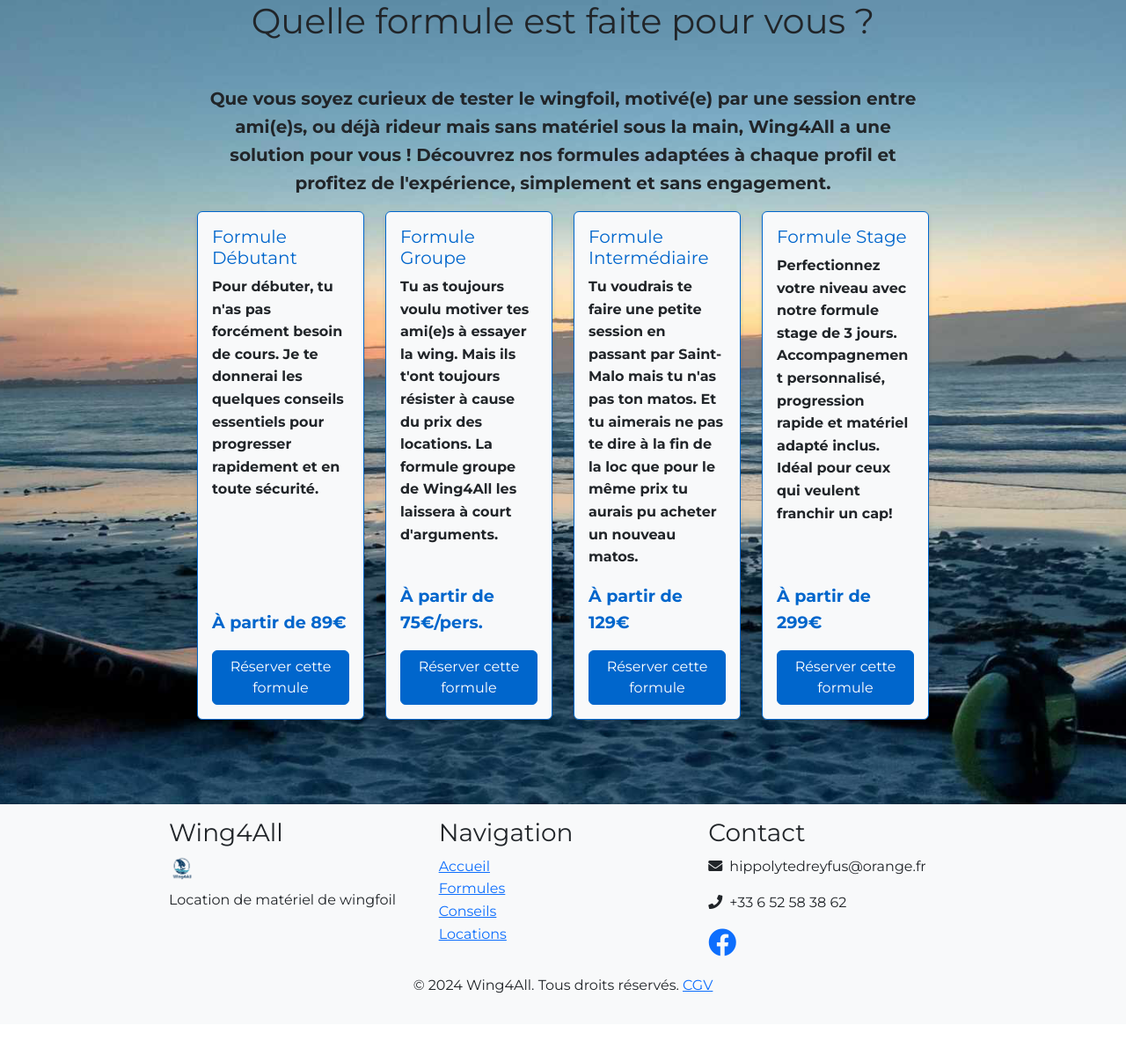
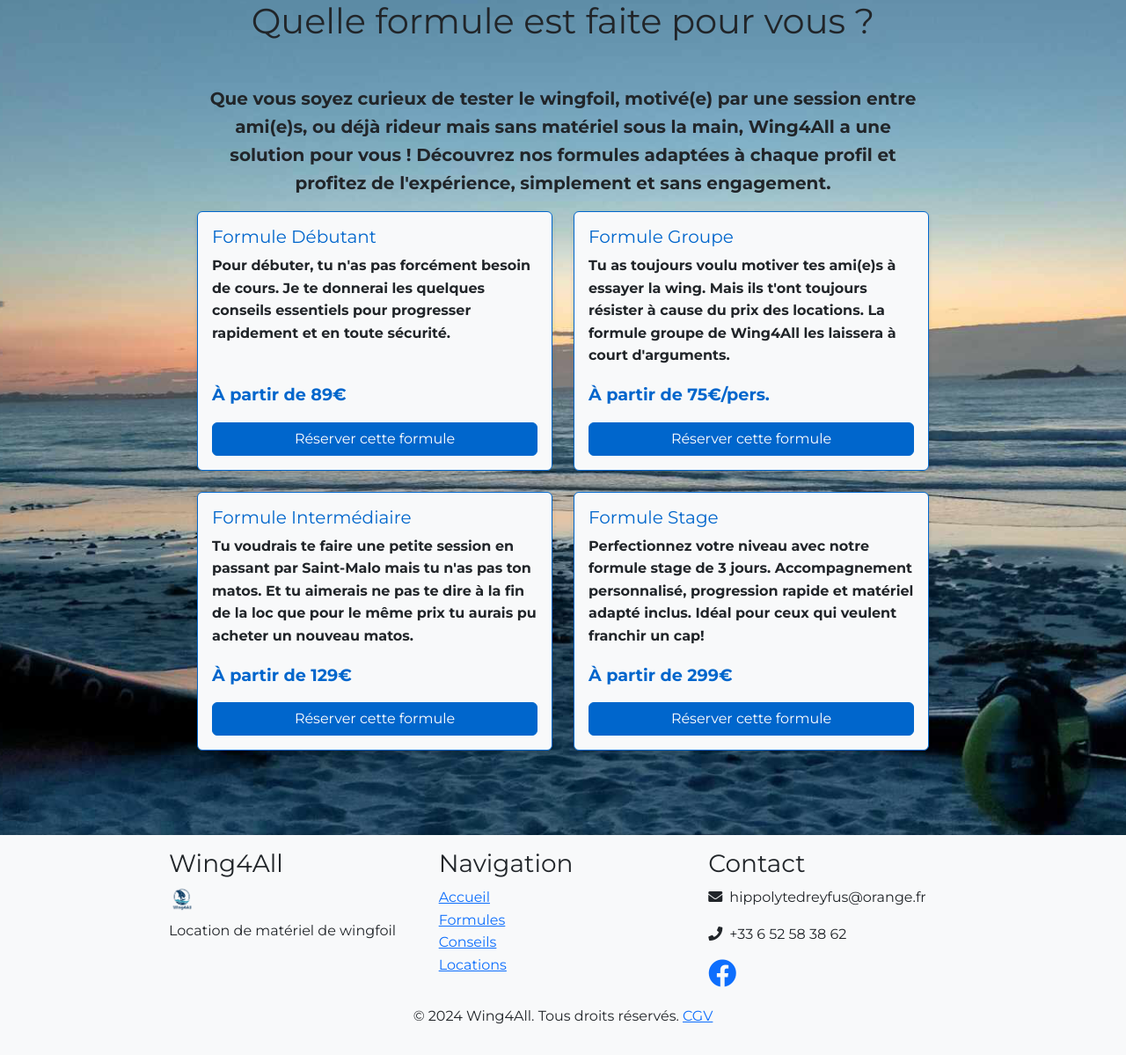
Before and after one commit to hippolyte456/wingfoil_rental, a Flask app: page /formules in a window 1280 px wide. Shown: the part 206-1405 px from the top of the page at 88% size. Before the commit the page ends 1335 px from the top, so only its background shows below. Run offline with Flask 3, Linux system fonts and the light colour scheme; some libraries are stand-ins or nearby versions.

Commit message:
display formules ok on desktop

```diff
--- a/app/templates/formules.html
+++ b/app/templates/formules.html
@@ -3,15 +3,16 @@
 {% block title %} Formules{% endblock %}
 
 {% block content %}
-
     <div class="container py-4">
         <h1 class="text-center mb-5">Quelle formule est faite pour vous ?</h1>
         <p class="text-center lead">
             <strong>{% include 'texts/formules_intro.txt' %}</strong>
         </p>
+
+        <!-- Version desktop: 2 lignes de 2 formules -->
         <div class="row">
-            <!-- Added gx-4 for horizontal spacing and gy-4 for vertical spacing -->
-            <div class="col-md-6 col-lg-3 mb-4">
+            <!-- Première ligne -->
+            <div class="col-md-6 col-lg-6 mb-4">
                 <div class="card h-100" style="background-color: #f8f9fa;">
                     <div class="card-body d-flex flex-column">
                         <h5 class="card-title">Formule Débutant</h5>
@@ -23,7 +24,7 @@
                     </div>
                 </div>
             </div>
-            <div class="col-md-6 col-lg-3 mb-4">
+            <div class="col-md-6 col-lg-6 mb-4">
                 <div class="card h-100" style="background-color: #f8f9fa;">
                     <div class="card-body d-flex flex-column">
                         <h5 class="card-title">Formule Groupe</h5>
@@ -35,7 +36,9 @@
                     </div>
                 </div>
             </div>
-            <div class="col-md-6 col-lg-3 mb-4">
+
+            <!-- Deuxième ligne -->
+            <div class="col-md-6 col-lg-6 mb-4">
                 <div class="card h-100" style="background-color: #f8f9fa;">
                     <div class="card-body d-flex flex-column">
                         <h5 class="card-title">Formule Intermédiaire</h5>
@@ -47,7 +50,7 @@
                     </div>
                 </div>
             </div>
-            <div class="col-md-6 col-lg-3 mb-4">
+            <div class="col-md-6 col-lg-6 mb-4">
                 <div class="card h-100" style="background-color: #f8f9fa;">
                     <div class="card-body d-flex flex-column">
                         <h5 class="card-title">Formule Stage</h5>
```
